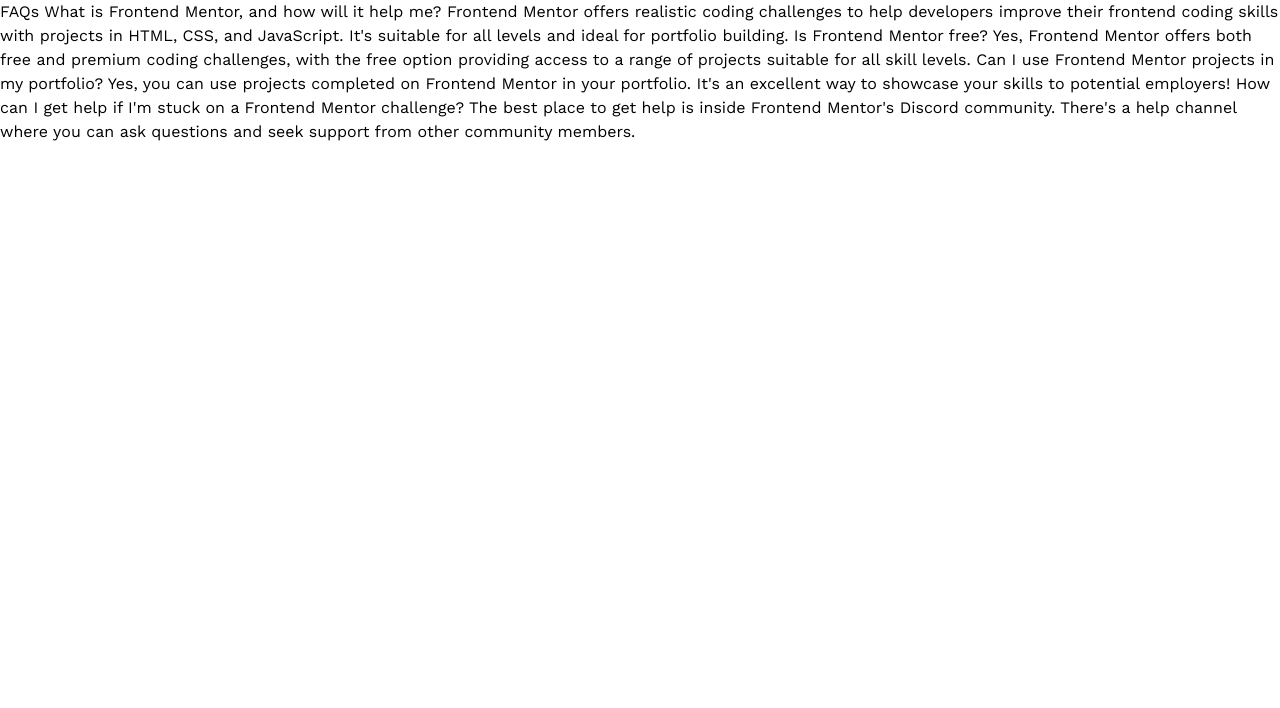
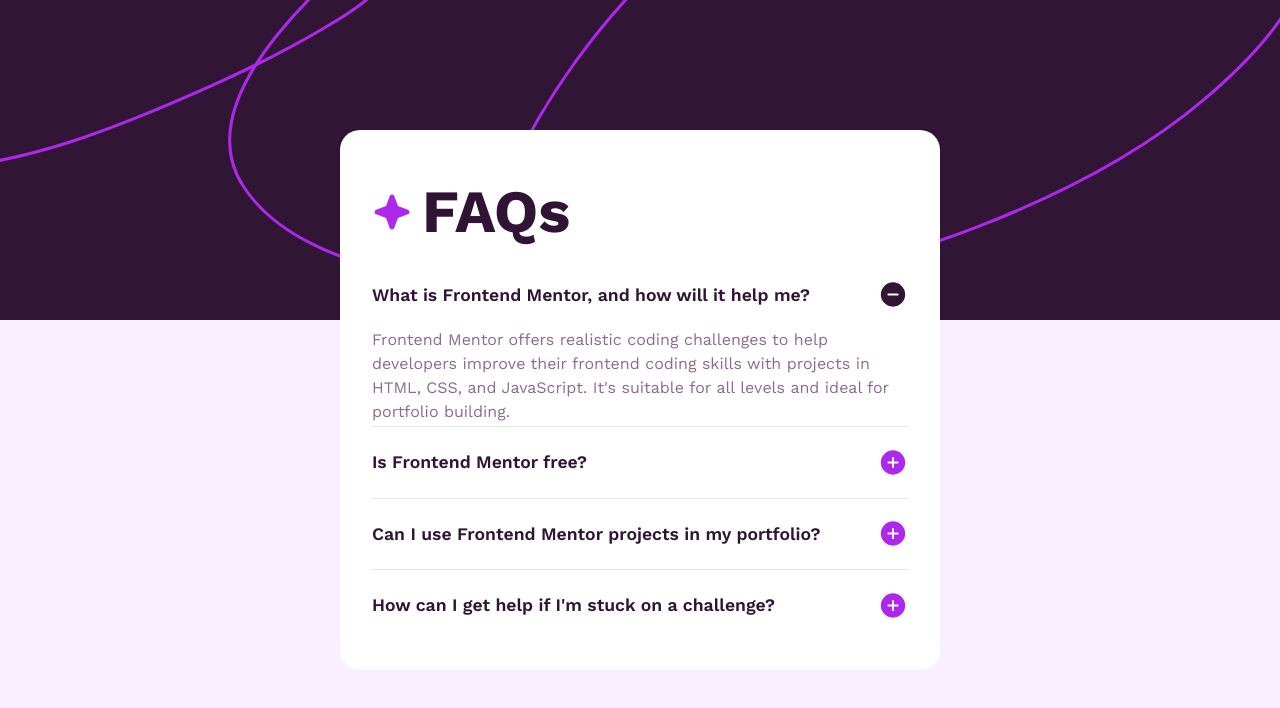
Before and after one commit to xStephx/faq-accordion-challenge, a plain HTML site: page index.html in a window 1280 px wide. Drawn offline with nearby package versions, Linux system fonts and the light colour scheme.

Commit message:
added background, and styles

```diff
--- a/index.html
+++ b/index.html
@@ -19,31 +19,83 @@
 
 </head>
 
-<body class="font-WorkSans">
-
-  FAQs
-
+<body class="font-WorkSans bg-LightPink">
+  <!-- Top Background -->
+  <div class="relative w-full min-h-screen flex items-center justify-center">
+    <div class="w-full h-[320px] absolute top-0 left-0 z-10">
+      <img src="assets/images/background-pattern-desktop.svg" alt="Top Background Desktop" class="hidden md:block w-full h-full object-cover">
+      <img src="assets/images/background-pattern-mobile.svg" alt="Top Background Mobile" class="block md:hidden w-full h-full object-cover">
+    </div>
+    <!-- FAQ Section -->
+    <div class="relative z-20 flex flex-col items-start justify-center rounded-[20px] md:w-full md:max-w-[600px] bg-White text-white m-[20px] p-[32px]">
+      <div class="flex my-5 justify-start">
+        <img src="assets/images/icon-star.svg" alt="Star Icon" class="inline">
+        <h1 class="font-bold text-DarkPurple text-6xl ml-[10px]">FAQs</h1>
+      </div>
+      <div>
+        <!-- Question 1 -->
+        <div>
+          <div class="flex justify-between items-center">
+            <p class="font-semibold text-DarkPurple cursor-pointer transition duration-300 ease-out hover:ease-in hover:text-[rgb(172,34,241)] text-[1.1rem] my-[20px]">
               What is Frontend Mentor, and how will it help me?
-
+            </p>
+            <img src="assets/images/icon-plus.svg" alt="Icon Plus" class="hidden">
+            <img src="assets/images/icon-minus.svg" alt="Icon Minus">
+          </div>
+          <p class="text-GrayishPurple">
             Frontend Mentor offers realistic coding challenges to help developers improve their
             frontend coding skills with projects in HTML, CSS, and JavaScript. It's suitable for
             all levels and ideal for portfolio building.
-
+          </p>
+        </div>
+        <hr class="my-[2px]">
+        <!-- Question 2 -->
+        <div>
+          <div class="flex justify-between items-center">
+            <p class="font-semibold text-DarkPurple cursor-pointer transition duration-300 ease-out hover:ease-in hover:text-[rgb(172,34,241)] text-[1.1rem] my-[20px]">
               Is Frontend Mentor free?
-
+            </p>
+            <img src="assets/images/icon-plus.svg" alt="Icon Plus">
+            <img src="assets/images/icon-minus.svg" alt="Icon Minus" class="hidden">
+          </div>
+          <p class="text-GrayishPurple hidden">
             Yes, Frontend Mentor offers both free and premium coding challenges, with the free
             option providing access to a range of projects suitable for all skill levels.
-
+          </p>
+        </div>
+        <hr class="my-[2px]">
+        <!-- Question 3 -->
+        <div>
+          <div class="flex justify-between items-center">
+            <p class="font-semibold text-DarkPurple cursor-pointer transition duration-300 ease-out hover:ease-in hover:text-[rgb(172,34,241)] text-[1.1rem] my-[20px]">
               Can I use Frontend Mentor projects in my portfolio?
-
+            </p>
+            <img src="assets/images/icon-plus.svg" alt="Icon Plus">
+            <img src="assets/images/icon-minus.svg" alt="Icon Minus" class="hidden">
+          </div>
+          <p class="text-GrayishPurple hidden">
             Yes, you can use projects completed on Frontend Mentor in your portfolio. It's an excellent
             way to showcase your skills to potential employers!
-
-  How can I get help if I'm stuck on a Frontend Mentor challenge?
-
+          </p>
+        </div>
+        <hr class="my-[2px]">
+        <!-- Question 4 -->
+        <div>
+          <div class="flex justify-between items-center">
+            <p class="font-semibold text-DarkPurple cursor-pointer transition duration-300 ease-out hover:ease-in hover:text-[rgb(172,34,241)] text-[1.1rem] my-[20px]">
+              How can I get help if I'm stuck on a challenge?
+            </p>
+            <img src="assets/images/icon-plus.svg" alt="Icon Plus">
+            <img src="assets/images/icon-minus.svg" alt="Icon Minus" class="hidden">
+          </div>
+          <p class="text-GrayishPurple hidden">
             The best place to get help is inside Frontend Mentor's Discord community. There's a help
             channel where you can ask questions and seek support from other community members.
-
+          </p>
+        </div>
+      </div>
+    </div>
+  </div>
   <!-- Custom JS-->
   <script src="assets/js/script.js"></script>
 </body>
```
Lines whose indentation alone changed are shown as unchanged.
